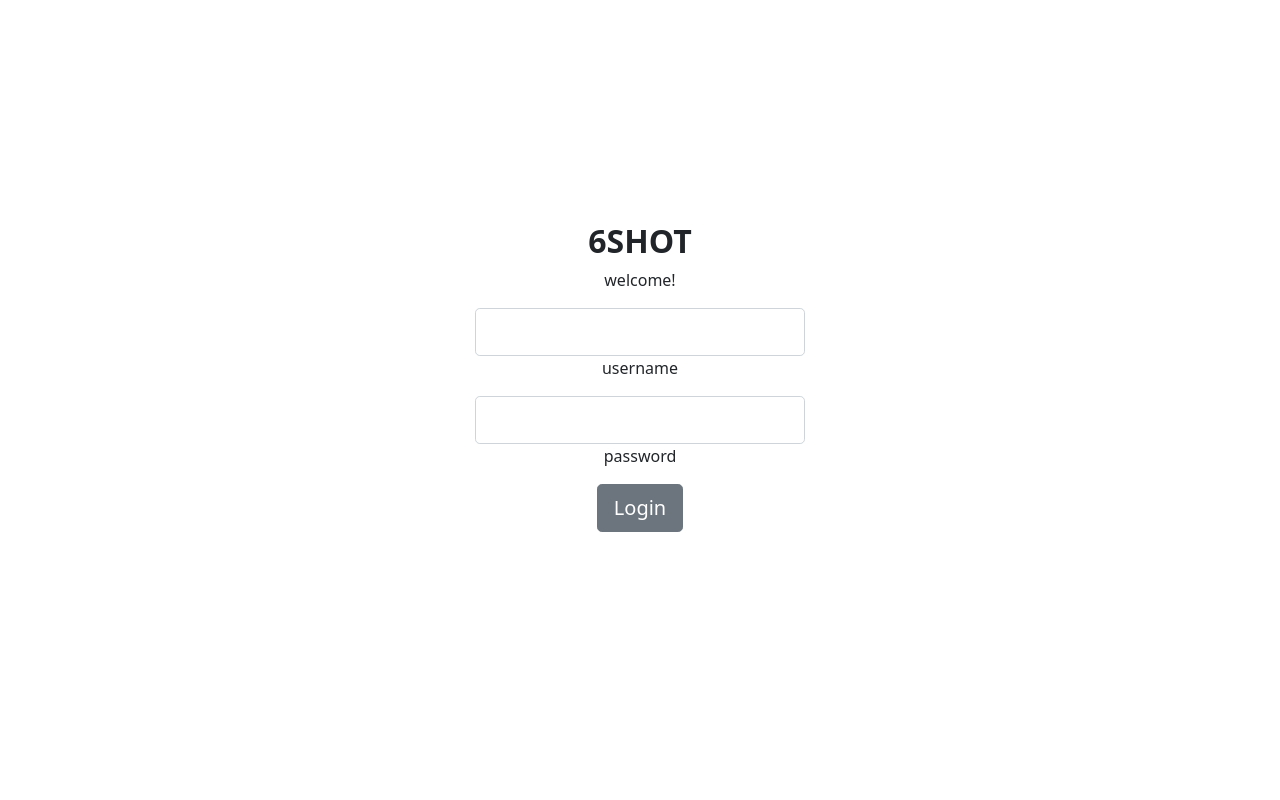
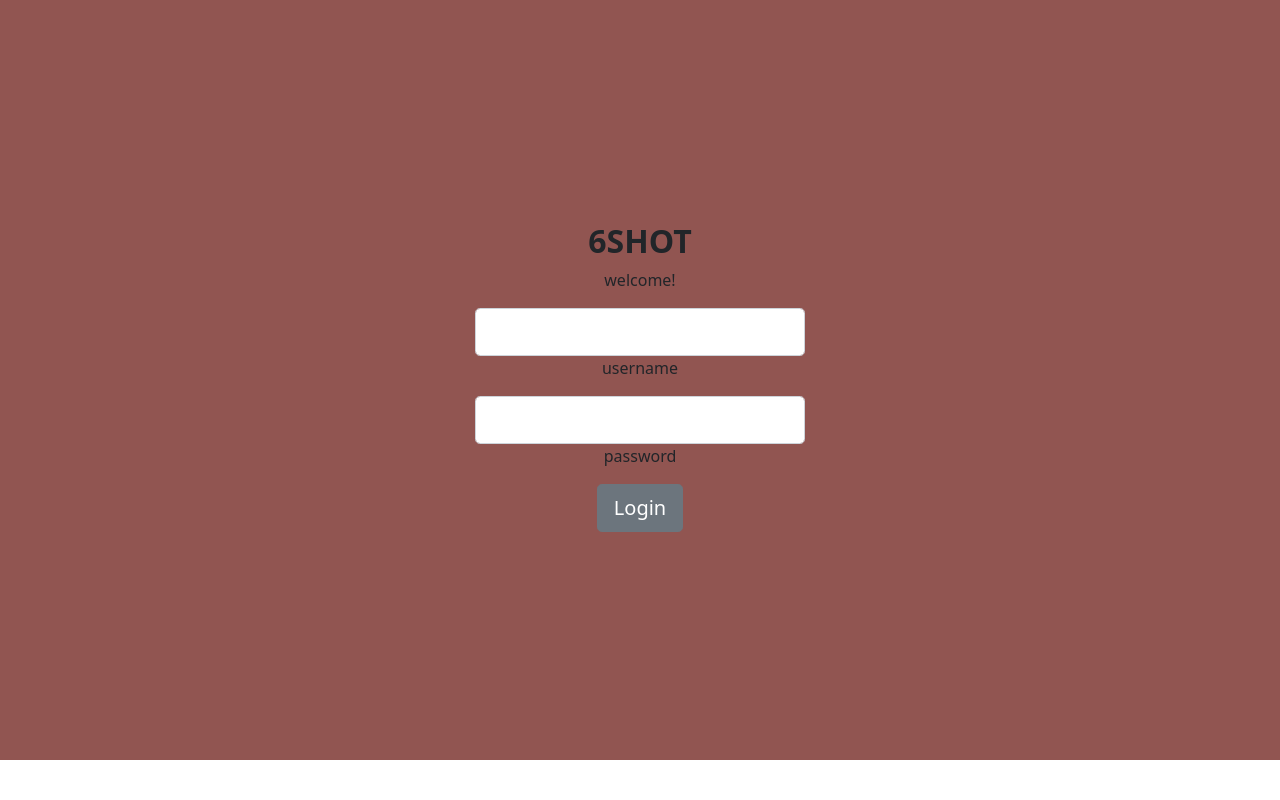
Before and after one commit to sixshotapp/web-app, a Flask app: page / in a window 1280 px wide. Run offline with Flask 2, Linux system fonts and the light colour scheme.

Commit message:
Update index.html

```diff
--- a/templates/index.html
+++ b/templates/index.html
@@ -5,6 +5,7 @@
 {% endblock %}
 
 {% block body %}
+<div style="background-color:#915551">
   <div class="container">
     <div style="height: 95vh">
       <div class="row h-25"></div>
@@ -35,4 +36,5 @@
       <div class="row h-25"></div>
     </div>
   </div>
+</div>
 {% endblock %}
```
Lines whose indentation alone changed are shown as unchanged.
